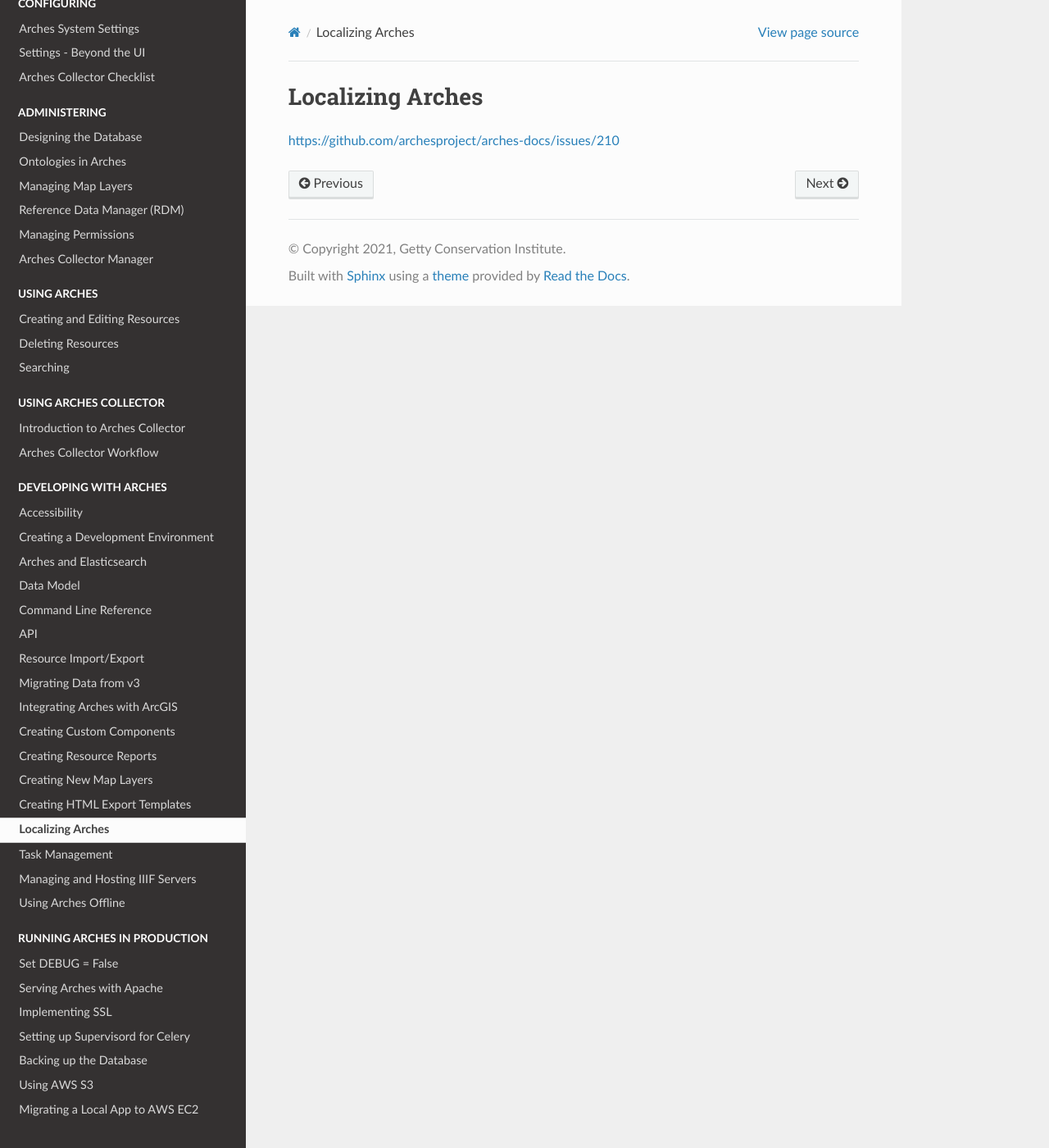
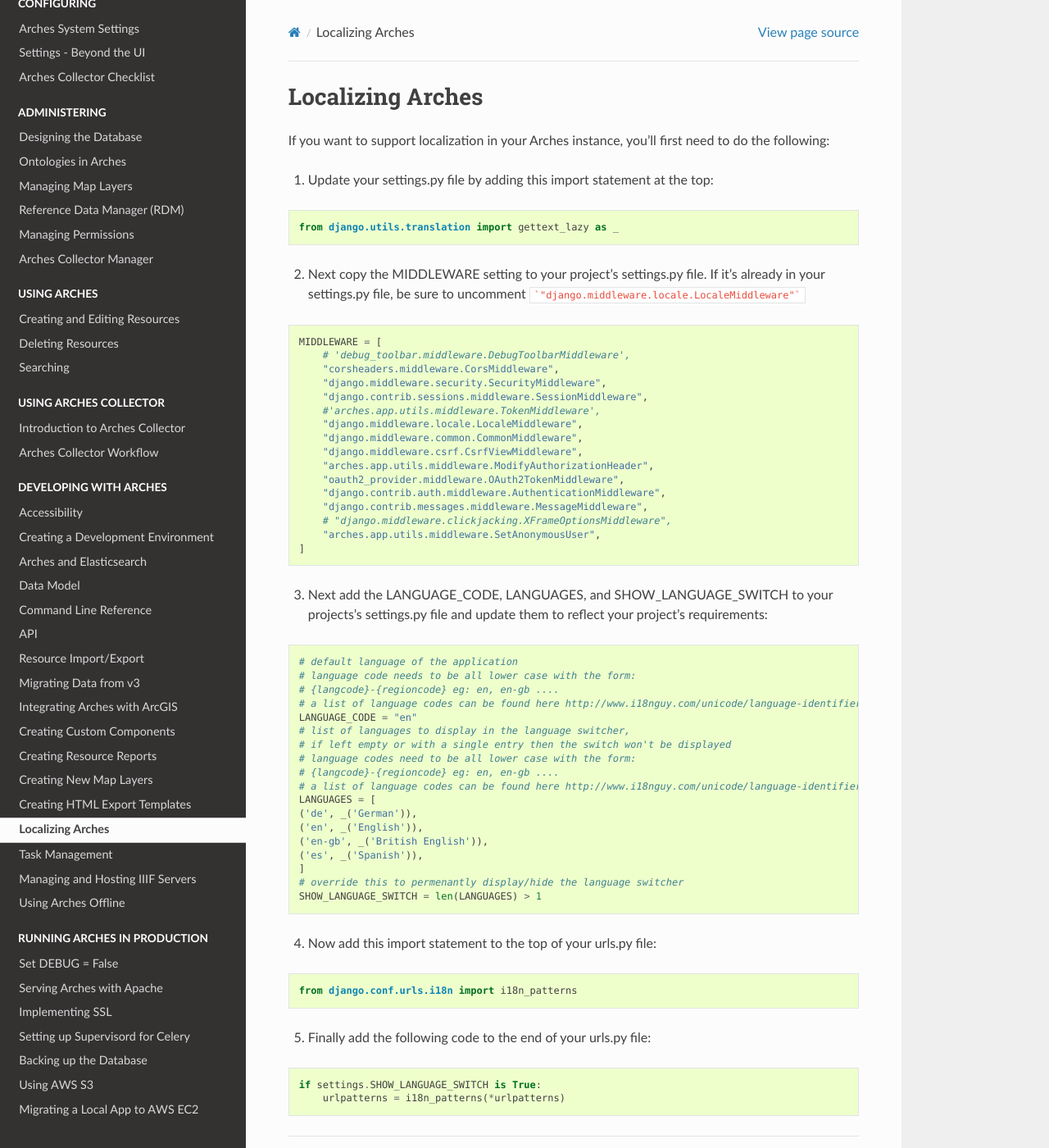
Before and after one commit to archesproject/arches-docs, a Sphinx documentation site: the page built from docs/localizing-arches.txt, in a window 1280 px wide and 1400 px high. Shown: the whole window at 82% size. Built offline with Sphinx 7.4.7 and the Read the Docs theme 2.0.0, drawn with Linux system fonts in a browser that asks for light colours; pages that are not in the unit, such as notebooks, are missing from menus; some of the changed text lies outside the part shown.

Commit message:
update localization content formatting

````diff
--- a/docs/localizing-arches.txt
+++ b/docs/localizing-arches.txt
@@ -2,4 +2,73 @@
 Localizing Arches
 #################
 
-https://github.com/archesproject/arches-docs/issues/210
+If you want to support localization in your Arches instance, you'll first need to do the following:
+
+1. Update your settings.py file by adding this import statement at the top:
+
+.. code-block:: python
+
+    from django.utils.translation import gettext_lazy as _
+
+2. Next copy the MIDDLEWARE setting to your project's settings.py file.  If it's already in your settings.py file, be sure to uncomment ```"django.middleware.locale.LocaleMiddleware"```
+
+.. code-block:: python
+
+    MIDDLEWARE = [
+        # 'debug_toolbar.middleware.DebugToolbarMiddleware',
+        "corsheaders.middleware.CorsMiddleware",
+        "django.middleware.security.SecurityMiddleware",
+        "django.contrib.sessions.middleware.SessionMiddleware",
+        #'arches.app.utils.middleware.TokenMiddleware',
+        "django.middleware.locale.LocaleMiddleware",
+        "django.middleware.common.CommonMiddleware",
+        "django.middleware.csrf.CsrfViewMiddleware",
+        "arches.app.utils.middleware.ModifyAuthorizationHeader",
+        "oauth2_provider.middleware.OAuth2TokenMiddleware",
+        "django.contrib.auth.middleware.AuthenticationMiddleware",
+        "django.contrib.messages.middleware.MessageMiddleware",
+        # "django.middleware.clickjacking.XFrameOptionsMiddleware",
+        "arches.app.utils.middleware.SetAnonymousUser",
+    ]
+
+3. Next add the LANGUAGE_CODE, LANGUAGES, and SHOW_LANGUAGE_SWITCH to your projects's settings.py file and update them to reflect your project's requirements:
+
+.. code-block:: python
+
+    # default language of the application
+    # language code needs to be all lower case with the form:
+    # {langcode}-{regioncode} eg: en, en-gb ....
+    # a list of language codes can be found here http://www.i18nguy.com/unicode/language-identifiers.html
+    LANGUAGE_CODE = "en"
+    # list of languages to display in the language switcher,
+    # if left empty or with a single entry then the switch won't be displayed
+    # language codes need to be all lower case with the form:
+    # {langcode}-{regioncode} eg: en, en-gb ....
+    # a list of language codes can be found here http://www.i18nguy.com/unicode/language-identifiers.html
+    LANGUAGES = [
+    ('de', _('German')),
+    ('en', _('English')),
+    ('en-gb', _('British English')),
+    ('es', _('Spanish')),
+    ]
+    # override this to permenantly display/hide the language switcher
+    SHOW_LANGUAGE_SWITCH = len(LANGUAGES) > 1
+
+4. Now add this import statement to the top of your urls.py file:
+
+.. code-block:: python
+
+    from django.conf.urls.i18n import i18n_patterns
+
+5. Finally add the following code to the end of your urls.py file:
+
+.. code-block:: python
+
+    if settings.SHOW_LANGUAGE_SWITCH is True:
+        urlpatterns = i18n_patterns(*urlpatterns)
+
+----
+
+Once the system is prepared for localization, the next steps involve generating a Django message file or .po file which will contain all available translation strings in Arches and how they should be translated in any given language.
+
+For more information, see `Localization: how to create language files <https://docs.djangoproject.com/en/4.0/topics/i18n/translation/#localization-how-to-create-language-files>`_ in the Django documentation.
````
